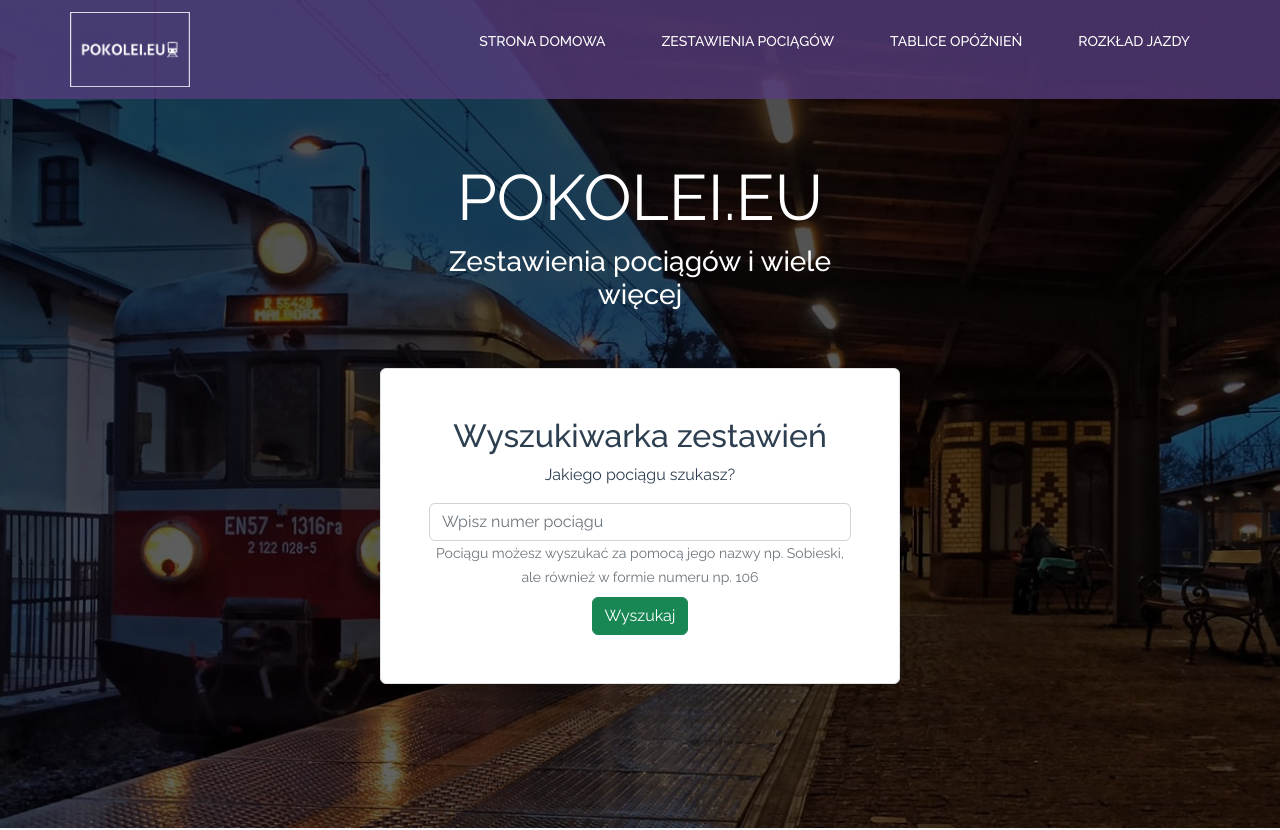
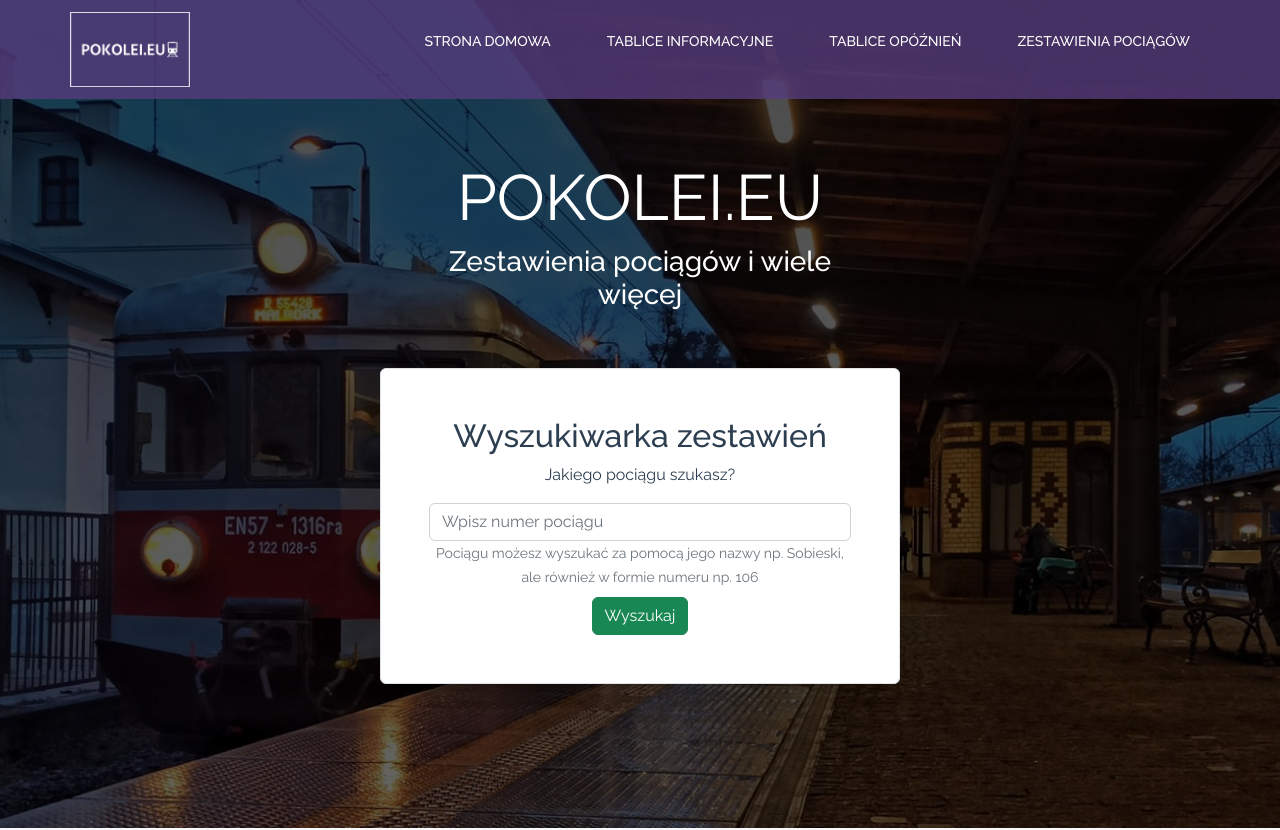
Before and after one commit to szoGGun/pokolei.eu, a Vue app in the folder src/frontend/: page / in a window 1280 px wide. Shown: the top 830 px of the page. Built offline with nearby package versions, Linux system fonts and the light colour scheme.

Commit message:
Navbar and routing changes for new screen

```diff
--- a/src/frontend/src/components/NavigationBar.vue
+++ b/src/frontend/src/components/NavigationBar.vue
@@ -9,13 +9,13 @@
           <router-link class="link" :to="{name: 'home'}">Strona Domowa</router-link>
         </li>
         <li>
-          <router-link class="link" :to="{name: ''}">Zestawienia Pociągów</router-link>
+          <router-link class="link" :to="{name: 'timetable'}">Tablice Informacyjne</router-link>
         </li>
         <li>
           <router-link class="link" :to="{name: ''}">Tablice Opóźnień</router-link>
         </li>
         <li>
-          <router-link class="link" :to="{name: ''}">Rozkład Jazdy</router-link>
+          <router-link class="link" :to="{name: ''}">Zestawienia Pociągów</router-link>
         </li>
       </ul>
       <div class="icon">
@@ -27,13 +27,13 @@
             <router-link class="link" :to="{name: ''}">Strona Domowa</router-link>
           </li>
           <li>
-            <router-link class="link" :to="{name: ''}">Zestawienia</router-link>
+            <router-link class="link" :to="{name: ''}">Tablice Informacyjne</router-link>
           </li>
           <li>
-            <router-link class="link" :to="{name: ''}">Tablice</router-link>
+            <router-link class="link" :to="{name: ''}">Tablice Opóźnień</router-link>
           </li>
           <li>
-            <router-link class="link" :to="{name: ''}">Kontakt</router-link>
+            <router-link class="link" :to="{name: ''}">Zestawienia Pociągów</router-link>
           </li>
         </ul>
       </transition>
--- a/src/frontend/src/router/index.js
+++ b/src/frontend/src/router/index.js
@@ -1,6 +1,6 @@
 import { createRouter, createWebHashHistory } from 'vue-router'
-import TrainsComponent from "@/components/TrainsComponent.vue";
 import HomePage from "@/views/HomePage.vue";
+import StationTimetable from "@/views/StationTimetable.vue";
 
 const routes = [
   {
@@ -9,9 +9,9 @@ const routes = [
     component: HomePage
   },
   {
-    path: '/trains',
-    name: 'trains',
-    component: TrainsComponent
+    path: '/timetable',
+    name: 'timetable',
+    component: StationTimetable
   }
 ]
 
```
